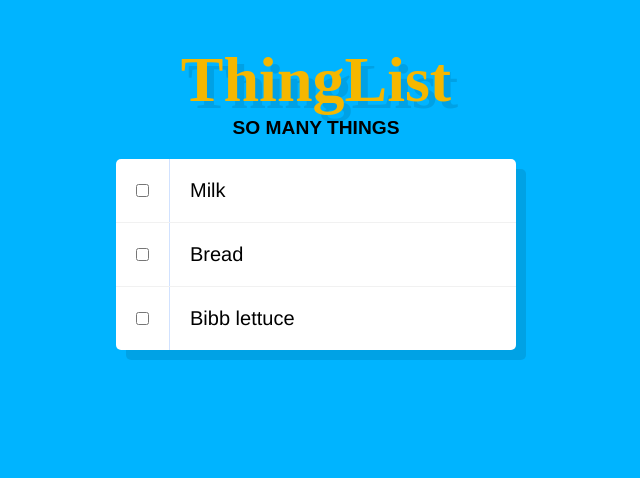
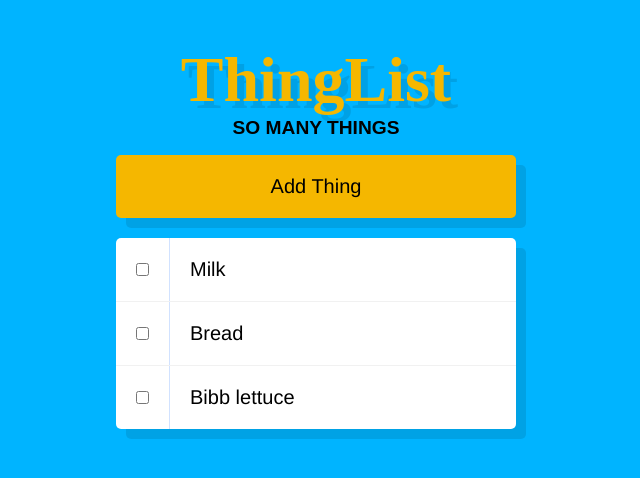
Before and after one commit to jbgoldstein/thing-list, a React (Create React App) app: page / in a window 1280 px wide. Shown: the top 478 px of the page, without its empty margins (324-964 px from the left). Built offline with nearby package versions, Linux system fonts and the light colour scheme; a web font is replaced by a local one.

Commit message:
Add "Add Thing" button

```diff
--- a/src/App.css
+++ b/src/App.css
@@ -4,3 +4,22 @@ body {
   padding: 0;
   font-family: sans-serif;
 }
+
+button.add-thing,
+button.github {
+  background-color: #F5B700;
+  border: 0;
+  border-radius: 5px;
+  width: 400px;
+  display: block;
+  margin: 0 auto;
+  padding: 20px;
+  -webkit-transition: background 0.2s;
+  -o-transition: background 0.2s;
+  transition: background 0.2s;
+  font-family: 'helvetica neue', sans-serif;
+  font-size: 20px;
+  font-weight: 200;
+  -webkit-box-shadow: 10px 10px 0 rgba(0,0,0,0.1);
+          box-shadow: 10px 10px 0 rgba(0,0,0,0.1);
+}
--- a/src/App.js
+++ b/src/App.js
@@ -12,15 +12,16 @@ class App extends Component {
     }
   }
 
-  addThing() {
-    this.setState
-  }
+  // addThing() {
+  //   this.setState
+  // }
 
   render() {
     return (
       <div className="App">
         <Header/>
-        <ThingList things={this.state.things} addThing={this.addThing}/>
+        <button className="add-thing">Add Thing</button>
+        <ThingList things={this.state.things} /*addThing={this.addThing}*//>
       </div>
     );
   }
```
